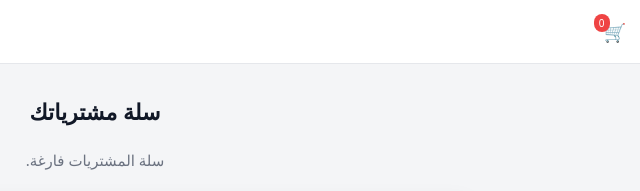
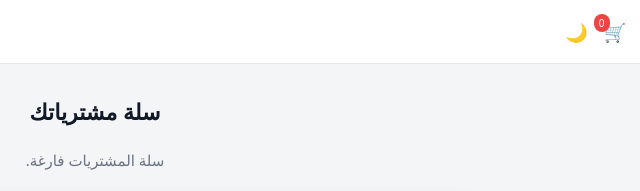
Before and after one commit to EngAli24/TasteWay, a plain HTML site: page html/cart.html in a window 1280 px wide. Shown: the top 191 px of the page, 545-1185 px from the left. Drawn offline with Linux system fonts and the light colour scheme.

Commit message:
Update cart.html

```diff
--- a/html/cart.html
+++ b/html/cart.html
@@ -21,6 +21,8 @@
         <a href="cart.html">🛒</a>
         <span id="cartCount">0</span>
       </li>
+     <li class="icon-item" id="themeToggle">🌙</li>
+
     </ul>
   </div>
   <div class="navbar-logo">
@@ -101,7 +103,7 @@
 </footer>
 
 <script src="../javascript/cart.js"></script>
-<!-- <script src="../javascript/cart-page.js"></script> -->
+<script src="../javascript/dark_mode.js"></script>>
  <script>
 document.addEventListener("DOMContentLoaded", () => {
   const profileLinks = document.querySelectorAll('a[href="profile.html"]');
```
